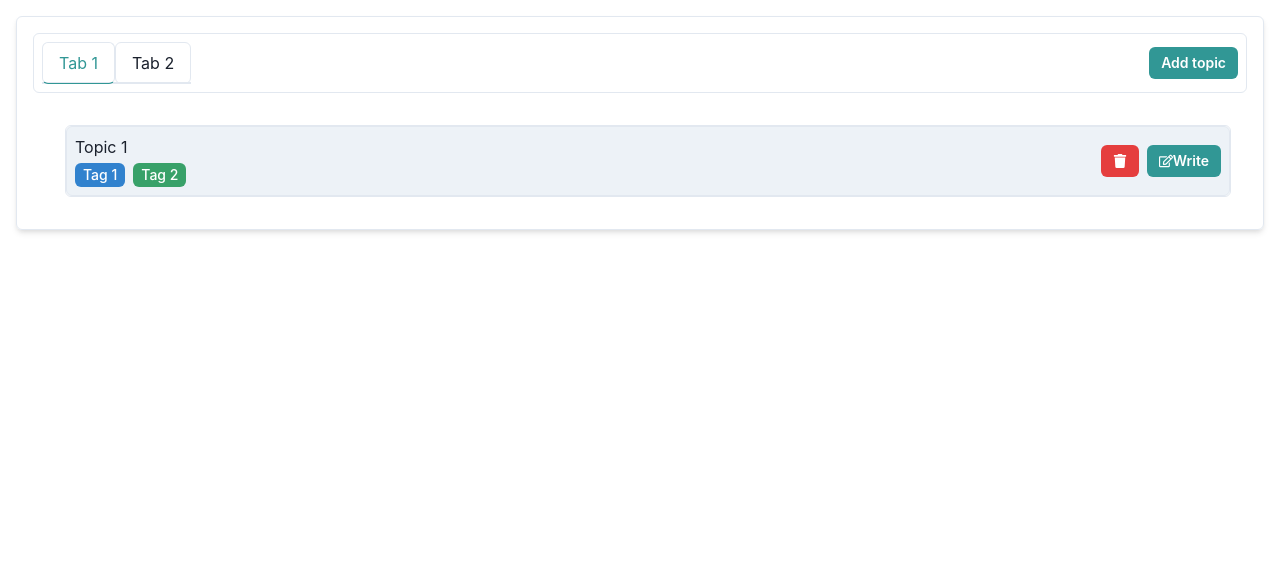
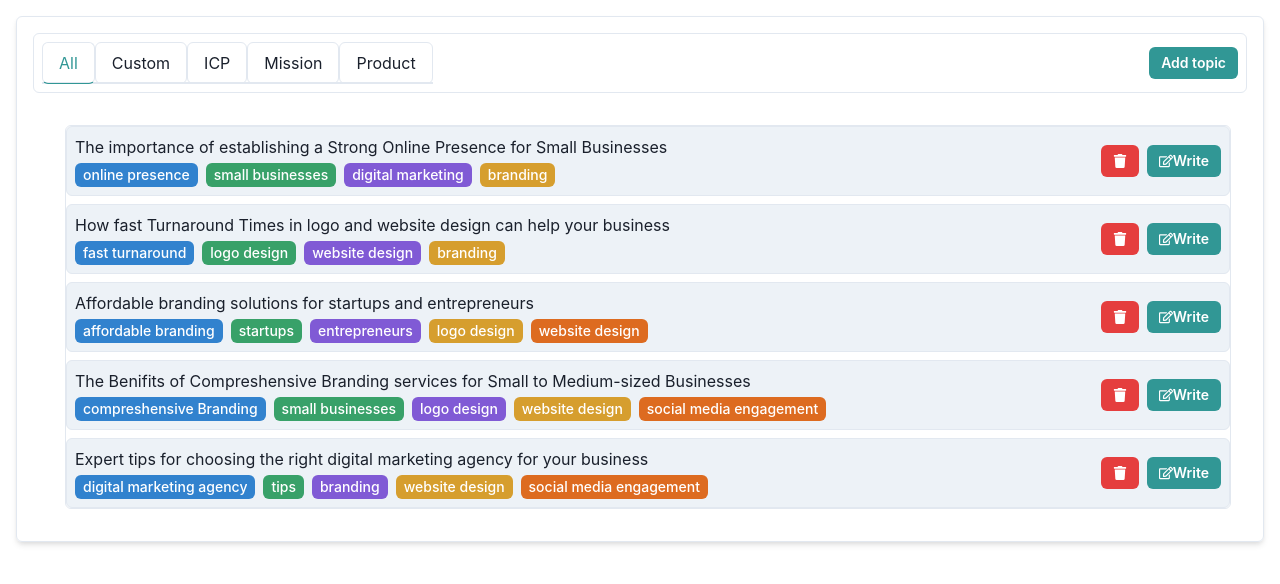
Before and after one commit to lazyfuhrer/speedy-brand-task, a Next.js app: page / in a window 1280 px wide. Shown: the top 584 px of the page. Built offline with nearby package versions, Linux system fonts and the light colour scheme; what draft-js-image-plugin would draw is missing.

Commit message:
feat: added content

```diff
--- a/src/pages/index.js
+++ b/src/pages/index.js
@@ -50,26 +50,91 @@ const TabsContainer = () => {
   const [keywords, setKeywords] = useState('');
   const [tabs, setTabs] = useState([
     {
-      name: 'Tab 1',
+      name: 'All',
       topics: [
         {
-          name: 'Topic 1',
-          tags: ['Tag 1', 'Tag 2'],
+          name: 'The importance of establishing a Strong Online Presence for Small Businesses',
+          tags: ['online presence', 'small businesses', 'digital marketing', 'branding'],
         },
-        // Add more topics here
+        {
+          name: 'How fast Turnaround Times in logo and website design can help your business',
+          tags: ['fast turnaround', 'logo design', 'website design', 'branding'],
+        },
+        {
+          name: 'Affordable branding solutions for startups and entrepreneurs',
+          tags: ['affordable branding', 'startups', 'entrepreneurs', 'logo design', 'website design'],
+        },
+        {
+          name: 'The Benifits of Compreshensive Branding services for Small to Medium-sized Businesses',
+          tags: ['compreshensive Branding', 'small businesses', 'logo design', 'website design', 'social media engagement'],
+        },
+        {
+          name: 'Expert tips for choosing the right digital marketing agency for your business',
+          tags: ['digital marketing agency', 'tips','branding', 'website design', 'social media engagement'],
+        },
       ],
     },
     {
-      name: 'Tab 2',
+      name: 'Custom',
       topics: [
         {
-          name: 'Topic 3',
-          tags: ['Tag 5', 'Tag 6'],
+          name: 'The importance of establishing a Strong Online Presence for Small Businesses',
+          tags: ['online presence', 'small businesses', 'digital marketing', 'branding'],
         },
-        // Add more topics here
       ],
     },
     // Add more tabs here
+    {
+      name: 'ICP',
+      topics: [
+        {
+          name: 'The importance of establishing a Strong Online Presence for Small Businesses',
+          tags: ['online presence', 'small businesses', 'digital marketing', 'branding'],
+        },
+        {
+          name: 'How fast Turnaround Times in logo and website design can help your business',
+          tags: ['fast turnaround', 'logo design', 'website design', 'branding'],
+        },
+      ],
+    },
+    {
+      name: 'Mission',
+      topics: [
+        {
+          name: 'The importance of establishing a Strong Online Presence for Small Businesses',
+          tags: ['online presence', 'small businesses', 'digital marketing', 'branding'],
+        },
+        {
+          name: 'How fast Turnaround Times in logo and website design can help your business',
+          tags: ['fast turnaround', 'logo design', 'website design', 'branding'],
+        },
+        {
+          name: 'Affordable branding solutions for startups and entrepreneurs',
+          tags: ['affordable branding', 'startups', 'entrepreneurs', 'logo design', 'website design'],
+        },
+      ],
+    },
+    {
+      name: 'Product',
+      topics: [
+        {
+          name: 'The importance of establishing a Strong Online Presence for Small Businesses',
+          tags: ['online presence', 'small businesses', 'digital marketing', 'branding'],
+        },
+        {
+          name: 'How fast Turnaround Times in logo and website design can help your business',
+          tags: ['fast turnaround', 'logo design', 'website design', 'branding'],
+        },
+        {
+          name: 'Affordable branding solutions for startups and entrepreneurs',
+          tags: ['affordable branding', 'startups', 'entrepreneurs', 'logo design', 'website design'],
+        },
+        {
+          name: 'The Benifits of Compreshensive Branding services for Small to Medium-sized Businesses',
+          tags: ['compreshensive Branding', 'small businesses', 'logo design', 'website design', 'social media engagement'],
+        },
+      ],
+    },
   ]);
 
   const handleDeleteTopic = (tabIndex, topicIndex) => {
```
